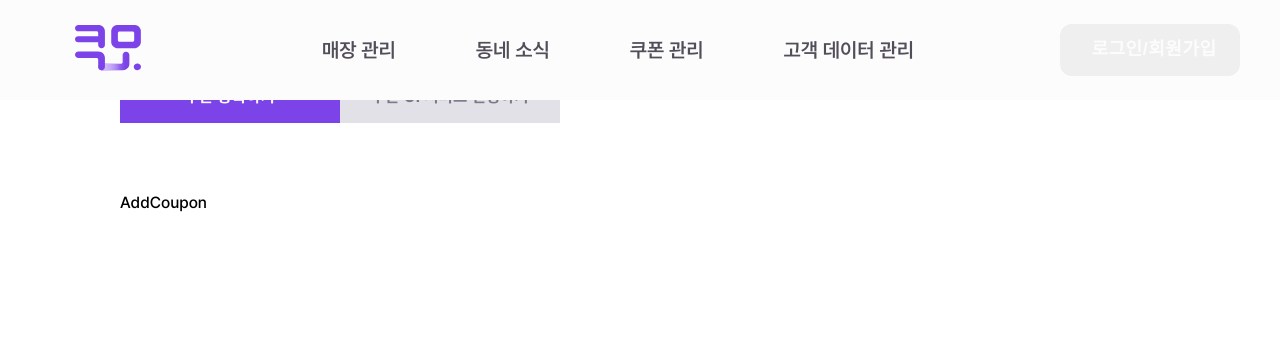
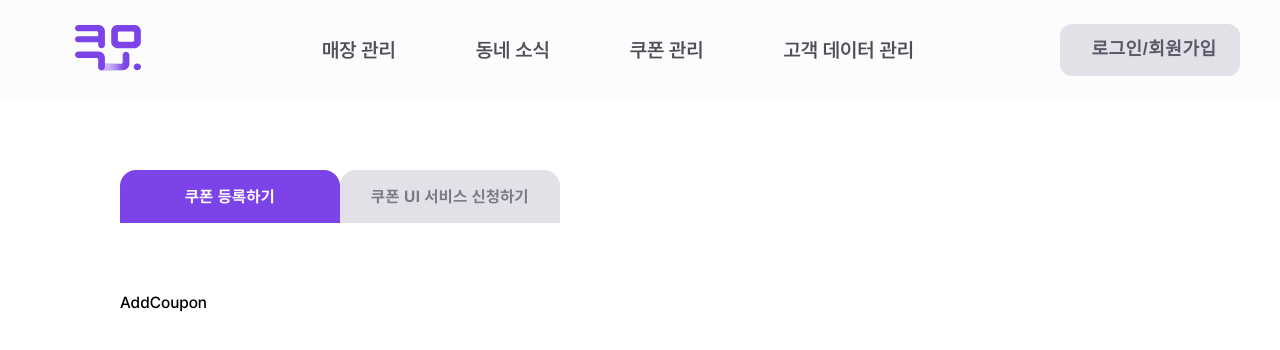
Before and after one commit to UMC-5th-Coumo/Coumo_Web, a React (Create React App) app: page /coupon in a window 1280 px wide. Shown: the top 350 px of the page. Built offline with nearby package versions, Linux system fonts and the light colour scheme.

Commit message:
[Fix]: 헤더 오류 수정

```diff
--- a/src/components/common/Button.jsx
+++ b/src/components/common/Button.jsx
@@ -10,13 +10,13 @@ const Button = ({
   disabled,
   loading,
 }) => {
-
   return (
     <Btn
       title={text}
       onClick={onClickBtn}
       disabled={disabled || loading}
       loading={loading}
+      color={color}
     >
       {loading ? 'Loading...' : text}
     </Btn>
--- a/src/styles/GlobalStyle.js
+++ b/src/styles/GlobalStyle.js
@@ -6,6 +6,11 @@ const GlobalStyle = createGlobalStyle`
     margin: 0;
     font-family: "Pretendard";
     box-sizing: border-box;
+    padding-top: 100px;
+
+    &::-webkit-scrollbar {
+      display: none;
+    }
   }
 `;
 
```
